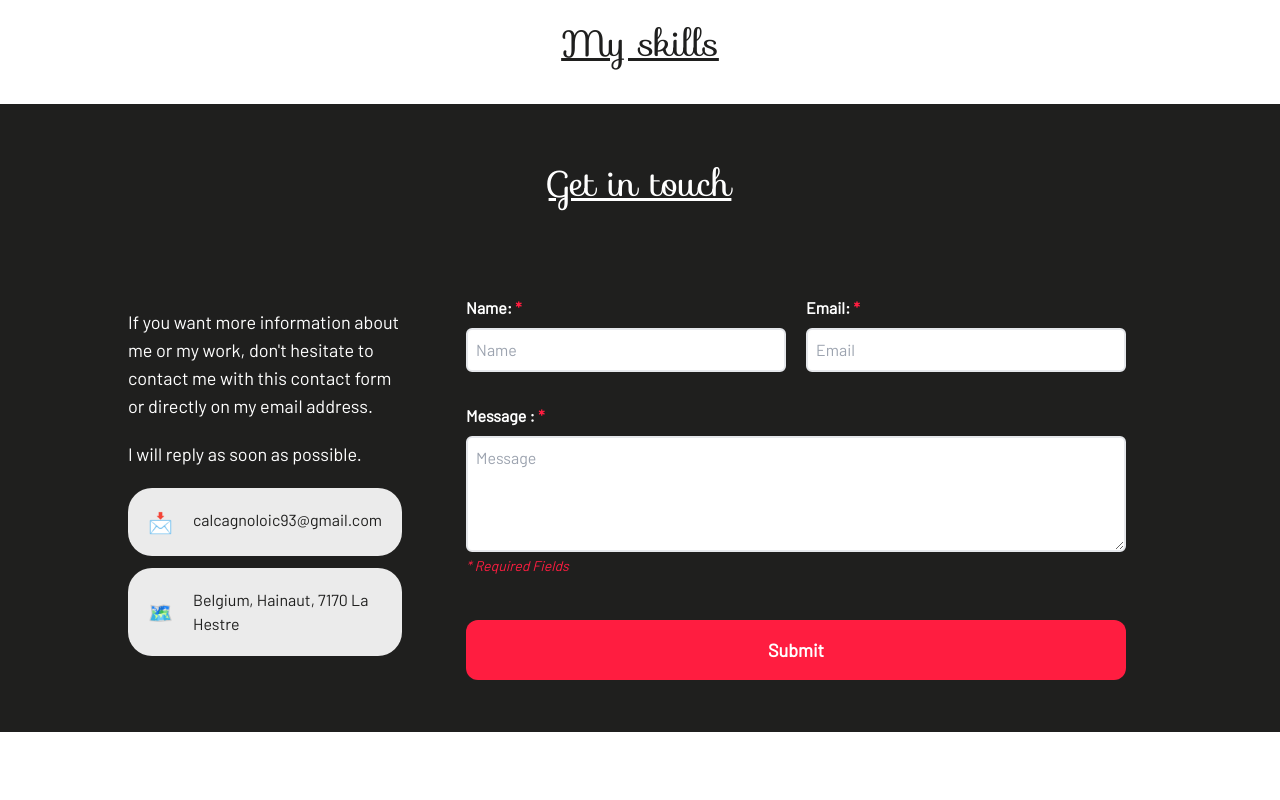
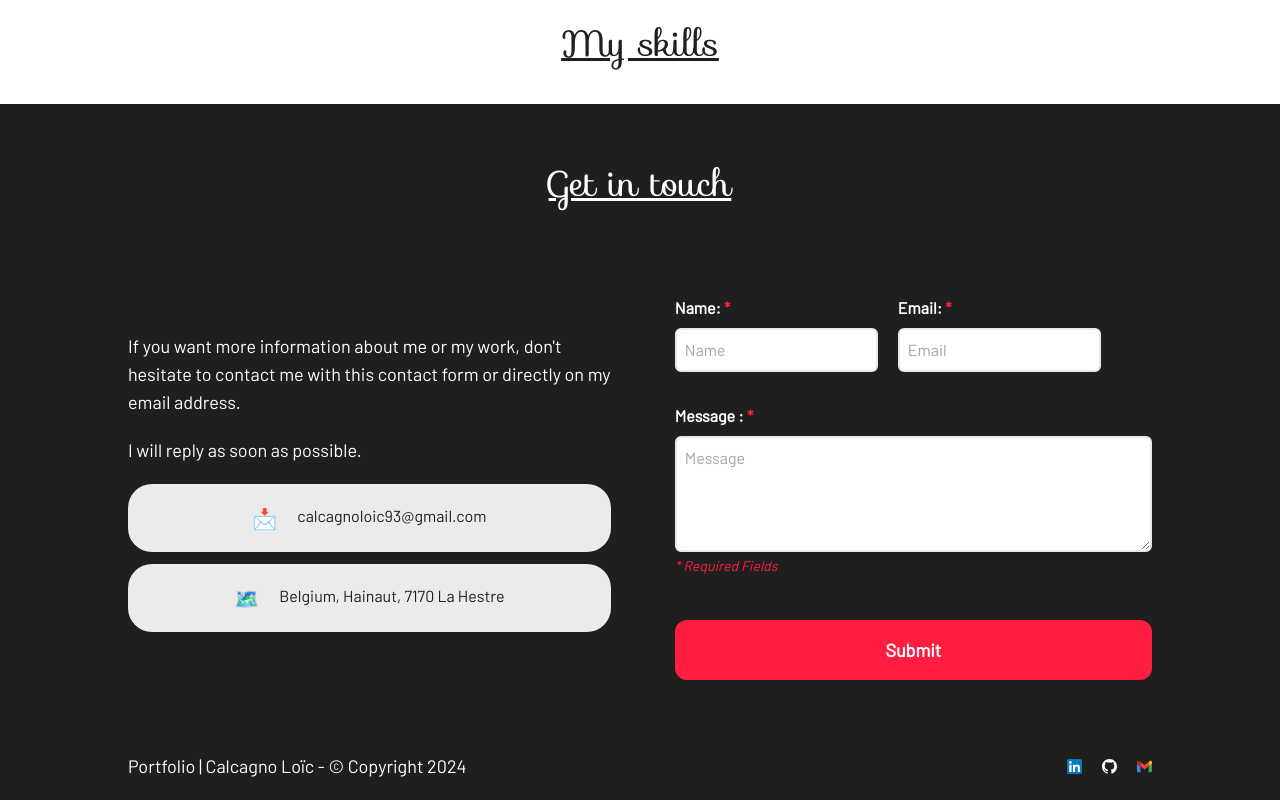
Before and after one commit to CalcagnoLoic/portfolio, a React (Vite) app: page / in a window 1280 px wide. Shown: the part 984-1784 px from the top of the page. Before the commit the page ends 1716 px from the top, so only its background shows below. Built offline with nearby package versions, Linux system fonts and the light colour scheme.

Commit message:
(feat): adding Footer

```diff
--- a/src/components/Contact/ContactForm/index.tsx
+++ b/src/components/Contact/ContactForm/index.tsx
@@ -15,7 +15,7 @@
       />
 
       <section className="flex flex-col items-center lg:flex-row">
-        <article>
+        <article className="lg:mr-16">
           <div className="flex flex-col">
             <Paragraph
               kind="span"
--- /dev/null
+++ b/src/components/Footer/index.tsx
@@ -0,0 +1,31 @@
+import Link from "../Link";
+import NetworkIcons from "../../icons/NetworkIcons";
+import Paragraph from "../../typographies/Paragraph";
+
+const Component = () => (
+  <footer className="flex flex-col bg-tuatara px-12 py-5 pt-5 text-lg text-white md:flex-row md:justify-between md:px-32">
+    <Paragraph
+      kind="p"
+      css="text-center md:text-start"
+      content="Portfolio | Calcagno Loïc - &copy; Copyright 2024"
+    />
+    <div className="mt-5 flex gap-5 self-center md:mt-0">
+      <Link
+        content={<NetworkIcons kind="linkedin" />}
+        href="https://www.linkedin.com/in/loic-calcagno/"
+        target="_blank"
+      />
+      <Link
+        content={<NetworkIcons kind="github" />}
+        href="https://github.com/CalcagnoLoic"
+        target="_blank"
+      />
+      <Link
+        content={<NetworkIcons kind="gmail" />}
+        href="mailto:calcagnoloic93@gmail.com"
+      />
+    </div>
+  </footer>
+);
+
+export default Component;
--- a/src/components/Form/index.tsx
+++ b/src/components/Form/index.tsx
@@ -47,12 +47,12 @@
     <form
       ref={form}
       onSubmit={sendEmail}
-      className="my-5 flex w-full flex-col py-8  text-tuatara lg:px-16 lg:pr-16"
+      className="my-5 flex w-full flex-col py-8 text-tuatara"
     >
       <div className="flex flex-col lg:flex-row lg:gap-5">
         <div className="input-container">
           <InputField
-            css="input-field w-80"
+            css="input-field"
             content="Name: "
             isLabel={true}
             isTextArea={false}
@@ -66,7 +66,7 @@
 
         <div className="input-container">
           <InputField
-            css="input-field w-80"
+            css="input-field"
             content="Email: "
             isLabel={true}
             isTextArea={false}
--- a/src/components/Link/index.tsx
+++ b/src/components/Link/index.tsx
@@ -1,6 +1,6 @@
 type LinkProps = {
   css?: string;
-  content: string;
+  content: string | React.ReactNode;
   href?: string;
   target?: string;
 };
--- a/src/components/NavBar/index.tsx
+++ b/src/components/NavBar/index.tsx
@@ -7,6 +7,7 @@
 const Component = () => {
   const isMobile = useMobile();
   return (
+    <header>
       <nav className="fixed flex w-full justify-between bg-tuatara px-12 py-8 pt-5 text-white md:px-32">
         <Heading
           kind="h1"
@@ -16,6 +17,7 @@
 
         {isMobile ? <DropdownMenu /> : <NavBarContent />}
       </nav>
+    </header>
   );
 };
 
--- a/src/components/Presentation/index.tsx
+++ b/src/components/Presentation/index.tsx
@@ -33,6 +33,7 @@
         <section className="mt-10 flex flex-col justify-center gap-5 md:mt-16 md:flex-row lg:w-5/6">
           <Link
             content="Contact Me"
+            href="#contact"
             css="font-[bellefair] bg-torchRed px-10 py-3 text-2xl rounded-xl w-full text-center cursor-pointer hover:text-tuatara hover:bg-white duration-300 ease-in-out"
           />
           <Link
--- /dev/null
+++ b/src/icons/NetworkIcons/index.tsx
@@ -0,0 +1,73 @@
+type NetworkIconsProps = {
+  kind: "linkedin" | "github" | "gmail";
+};
+
+const Icons = ({ kind }: NetworkIconsProps) => {
+  switch (kind) {
+    case "linkedin":
+      return (
+        <svg
+          height="15"
+          viewBox="0 0 72 72"
+          width="15"
+          xmlns="http://www.w3.org/2000/svg"
+        >
+          <g fill="none" fillRule="evenodd">
+            <path
+              d="M8,72 L64,72 C68.418278,72 72,68.418278 72,64 L72,8 C72,3.581722 68.418278,-8.11624501e-16 64,0 L8,0 C3.581722,8.11624501e-16 -5.41083001e-16,3.581722 0,8 L0,64 C5.41083001e-16,68.418278 3.581722,72 8,72 Z"
+              fill="#007EBB"
+            />
+            <path
+              d="M62,62 L51.315625,62 L51.315625,43.8021149 C51.315625,38.8127542 49.4197917,36.0245323 45.4707031,36.0245323 C41.1746094,36.0245323 38.9300781,38.9261103 38.9300781,43.8021149 L38.9300781,62 L28.6333333,62 L28.6333333,27.3333333 L38.9300781,27.3333333 L38.9300781,32.0029283 C38.9300781,32.0029283 42.0260417,26.2742151 49.3825521,26.2742151 C56.7356771,26.2742151 62,30.7644705 62,40.051212 L62,62 Z M16.349349,22.7940133 C12.8420573,22.7940133 10,19.9296567 10,16.3970067 C10,12.8643566 12.8420573,10 16.349349,10 C19.8566406,10 22.6970052,12.8643566 22.6970052,16.3970067 C22.6970052,19.9296567 19.8566406,22.7940133 16.349349,22.7940133 Z M11.0325521,62 L21.769401,62 L21.769401,27.3333333 L11.0325521,27.3333333 L11.0325521,62 Z"
+              fill="#FFF"
+            />
+          </g>
+        </svg>
+      );
+
+    case "github":
+      return (
+        <svg
+          width="15"
+          height="15"
+          viewBox="0 0 1024 1024"
+          fill="none"
+          xmlns="http://www.w3.org/2000/svg"
+        >
+          <path
+            fillRule="evenodd"
+            clipRule="evenodd"
+            d="M8 0C3.58 0 0 3.58 0 8C0 11.54 2.29 14.53 5.47 15.59C5.87 15.66 6.02 15.42 6.02 15.21C6.02 15.02 6.01 14.39 6.01 13.72C4 14.09 3.48 13.23 3.32 12.78C3.23 12.55 2.84 11.84 2.5 11.65C2.22 11.5 1.82 11.13 2.49 11.12C3.12 11.11 3.57 11.7 3.72 11.94C4.44 13.15 5.59 12.81 6.05 12.6C6.12 12.08 6.33 11.73 6.56 11.53C4.78 11.33 2.92 10.64 2.92 7.58C2.92 6.71 3.23 5.99 3.74 5.43C3.66 5.23 3.38 4.41 3.82 3.31C3.82 3.31 4.49 3.1 6.02 4.13C6.66 3.95 7.34 3.86 8.02 3.86C8.7 3.86 9.38 3.95 10.02 4.13C11.55 3.09 12.22 3.31 12.22 3.31C12.66 4.41 12.38 5.23 12.3 5.43C12.81 5.99 13.12 6.7 13.12 7.58C13.12 10.65 11.25 11.33 9.47 11.53C9.76 11.78 10.01 12.26 10.01 13.01C10.01 14.08 10 14.94 10 15.21C10 15.42 10.15 15.67 10.55 15.59C13.71 14.53 16 11.53 16 8C16 3.58 12.42 0 8 0Z"
+            transform="scale(64)"
+            fill="#FFFFFF"
+          />
+        </svg>
+      );
+    case "gmail":
+      return (
+        <svg
+          width="15"
+          height="15"
+          xmlns="http://www.w3.org/2000/svg"
+          viewBox="52 42 88 66"
+        >
+          <path fill="#4285f4" d="M58 108h14V74L52 59v43c0 3.32 2.69 6 6 6" />
+          <path fill="#34a853" d="M120 108h14c3.32 0 6-2.69 6-6V59l-20 15" />
+          <path
+            fill="#fbbc04"
+            d="M120 48v26l20-15v-8c0-7.42-8.47-11.65-14.4-7.2"
+          />
+          <path fill="#ea4335" d="M72 74V48l24 18 24-18v26L96 92" />
+          <path
+            fill="#c5221f"
+            d="M52 51v8l20 15V48l-5.6-4.2c-5.94-4.45-14.4-.22-14.4 7.2"
+          />
+        </svg>
+      );
+
+    default:
+      return null;
+  }
+};
+
+export default Icons;
--- a/src/pages/LandingPage/index.tsx
+++ b/src/pages/LandingPage/index.tsx
@@ -5,11 +5,13 @@
 import ExperimentationProjects from "../../components/Projects/ExperimentationProjects";
 import CardSkills from "../../components/Cards/CardSkills";
 import ContactForm from "../../components/Contact/ContactForm";
+import Footer from "../../components/Footer";
 
 const Page = () => (
   <>
     <NavBar />
 
+    <main>
       <SectionLayout css="text-white bg-tuatara">
         <Presentation />
       </SectionLayout>
@@ -29,6 +31,9 @@
       <SectionLayout css="text-white bg-tuatara">
         <ContactForm />
       </SectionLayout>
+    </main>
+
+    <Footer />
   </>
 );
 
```
Lines whose indentation alone changed are shown as unchanged.
